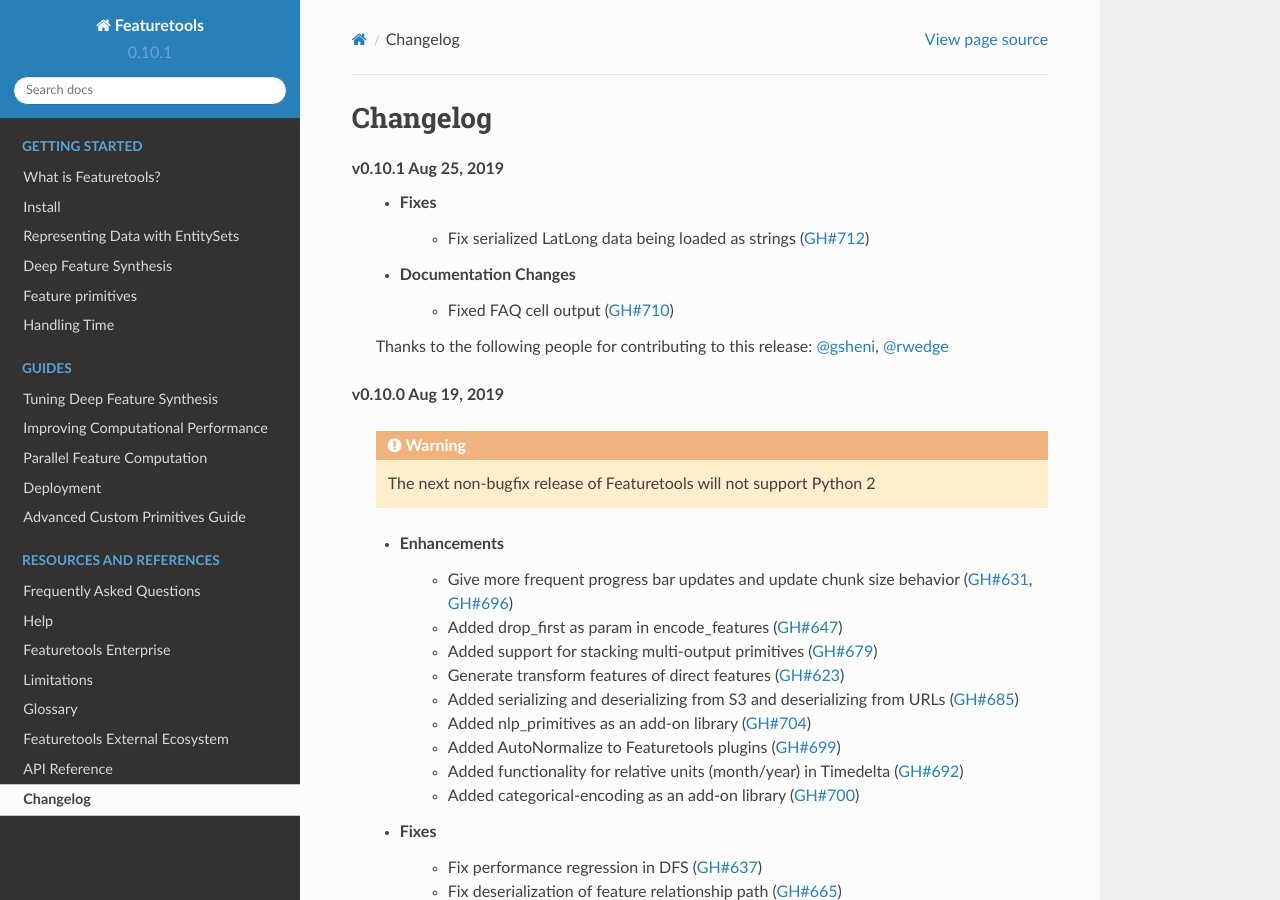
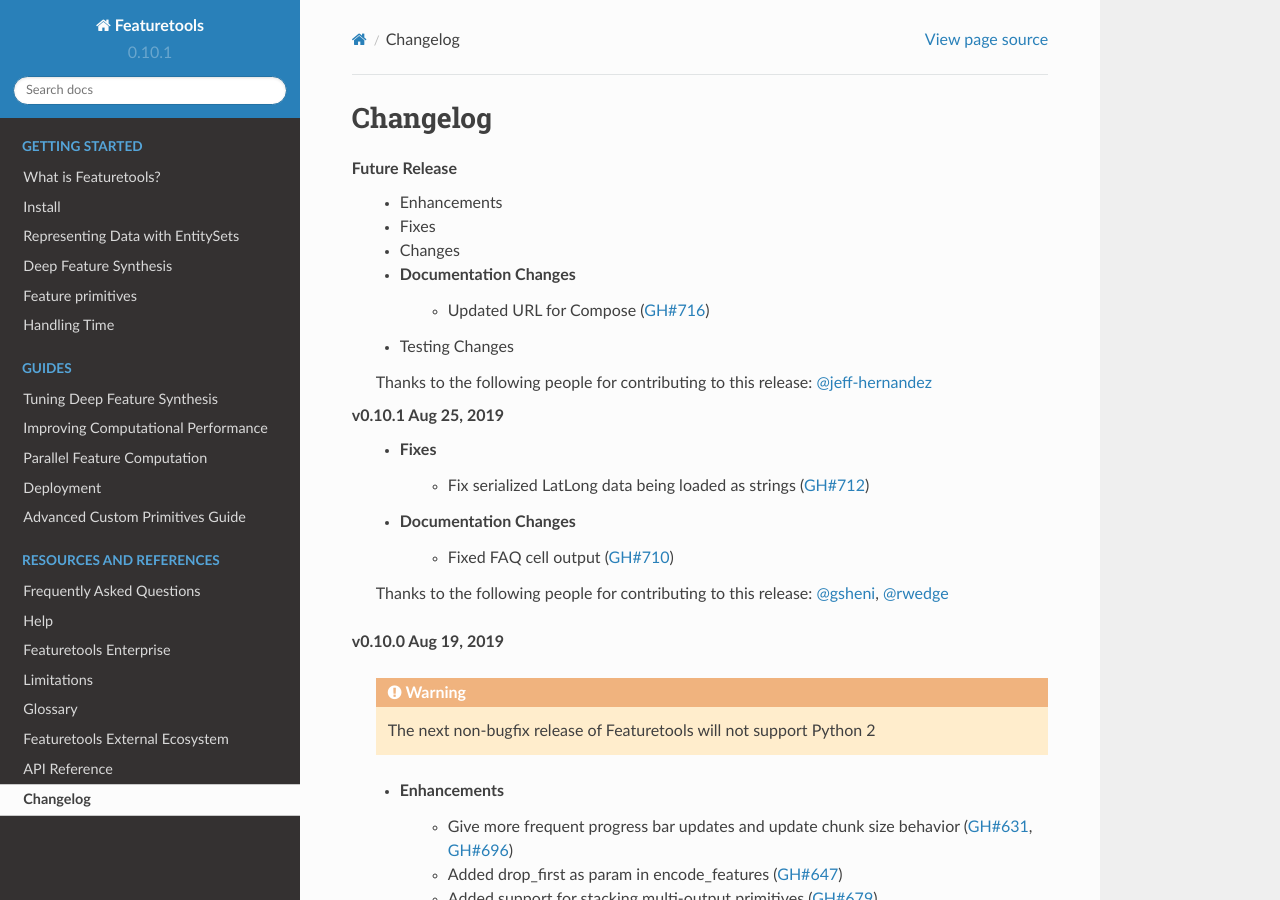
Before and after one commit to alteryx/featuretools, a Sphinx documentation site: the page built from docs/source/changelog.rst, in a window 1280 px wide and 900 px high. Built offline with Sphinx 7.4.7 and the Read the Docs theme 2.0.0, drawn with Linux system fonts in a browser that asks for light colours; pages that are not in the unit, such as notebooks, are missing from menus.

Commit message:
Update URL for Compose (#716)

```diff
--- a/docs/source/changelog.rst
+++ b/docs/source/changelog.rst
@@ -2,6 +2,18 @@
 
 Changelog
 ---------
+**Future Release**
+    * Enhancements
+    * Fixes
+    * Changes
+    * Documentation Changes
+        * Updated URL for Compose (:pr:`716`)
+    * Testing Changes
+
+    Thanks to the following people for contributing to this release:
+    :user:`jeff-hernandez`
+
+
 **v0.10.1 Aug 25, 2019**
     * Fixes
         * Fix serialized LatLong data being loaded as strings (:pr:`712`)
--- a/docs/source/usage_tips/limitations.rst
+++ b/docs/source/usage_tips/limitations.rst
@@ -10,4 +10,4 @@
 Bring your own labels
 *********************
 
-If you are doing supervised machine learning, you must supply your own labels and cutoff times. To structure this process, you can use `ComposeML <http://compose.ml>`_, which is an open source project for automatically generating labels with cutoff times.
+If you are doing supervised machine learning, you must supply your own labels and cutoff times. To structure this process, you can use `Compose <https://compose.featurelabs.com>`_, which is an open source project for automatically generating labels with cutoff times.
```
